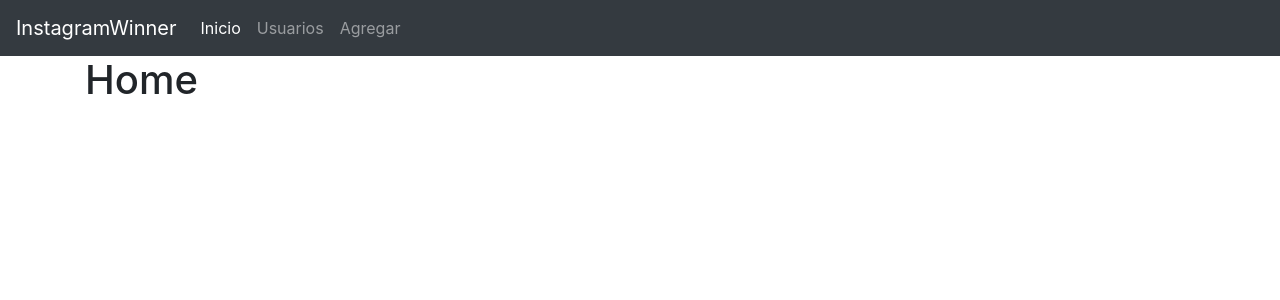
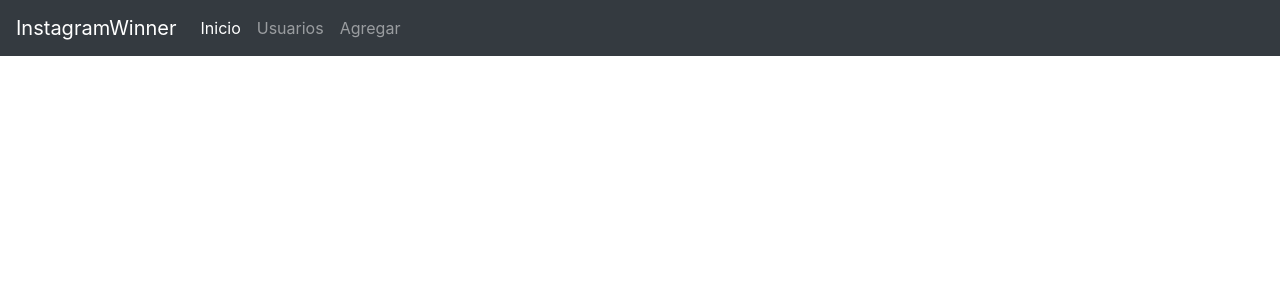
Before and after one commit to christiandp7/instagram-winner-frontend, a React (Create React App) app: page / in a window 1280 px wide. Shown: the top 300 px of the page. Built offline with nearby package versions, Linux system fonts and the light colour scheme.

Commit message:
fixing app.css

```diff
--- a/src/App.js
+++ b/src/App.js
@@ -10,7 +10,7 @@ import Home from './Views/home'
 import Users from './Views/users'
 import AddUsers from './Views/add-users'
 
-import './app.css'
+import 'app.css'
 
 function App() {
   return (
--- a/src/Views/home.js
+++ b/src/Views/home.js
@@ -1,9 +1,19 @@
 import React from 'react'
+
+import {
+  Col,
+  Row,
+  Card,
+} from 'react-bootstrap'
 
 function home() {
   return (
     <div>
-      <h1>Home</h1>
+      <Row>
+      <Col>
+      </Col>
+      </Row>
+
     </div>
   )
 }
```
